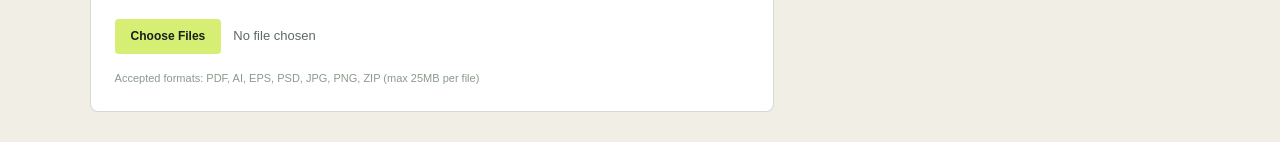
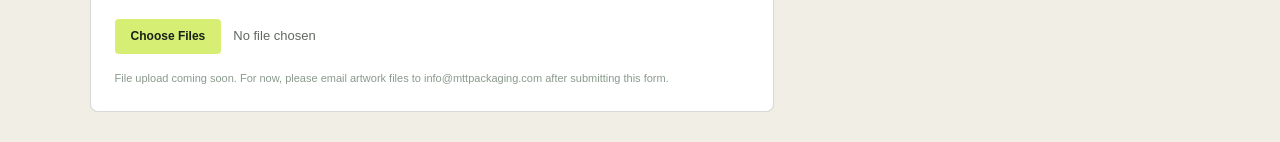
Before and after one commit to Alexanderhe1212/mtt-packaging-site, a Next.js app: page /request-a-quote in a window 1280 px wide. Shown: the part 1428-1570 px from the top of the page. Built offline with nearby package versions, Linux system fonts and the light colour scheme.

Commit message:
feat: integrate Formspree for RFQ form submission
- Form ID: xyeyzwpw
- Receiver: info@mttpackaging.com
- Added honeypot spam protection (_gotcha field)
- Added hidden _subject field
- Disabled file upload (Formspree free limitation)
- Updated TODO documentation

```diff
--- a/app/request-a-quote/page.tsx
+++ b/app/request-a-quote/page.tsx
@@ -35,40 +35,24 @@ const structuredData = {
 };
 
 /*
- * RFQ FORM SUBMISSION — BACKEND INTEGRATION REQUIRED
+ * RFQ FORM SUBMISSION — ACTIVE
  *
- * Current state: FRONTEND ONLY
- * The form currently uses a mailto: fallback to send form data via the user's email client.
- * This is NOT a reliable production solution.
+ * Service: Formspree (https://formspree.io)
+ * Form ID: xyeyzwpw
+ * Receiver: info@mttpackaging.com
  *
- * TODO: Integrate one of the following backend services:
+ * Status: ACTIVE — form submissions are being received
  *
- * Option 1: Formspree (https://formspree.io)
- *   - Free tier: 50 submissions/month
- *   - Add form action: https://formspree.io/f/YOUR_FORM_ID
- *   - Method: POST
- *   - No backend required
+ * LIMITATIONS:
+ * - File uploads not supported on Formspree free plan
+ * - Users directed to email artwork files separately
+ * - No server-side validation (Formspree handles spam via honeypot)
  *
- * Option 2: EmailJS (https://www.emailjs.com/)
- *   - Free tier: 200 emails/month
- *   - Client-side SDK, no backend required
- *   - Requires account setup and template configuration
- *
- * Option 3: Custom API endpoint
- *   - Build a serverless function (Vercel, Cloudflare Workers, etc.)
- *   - Handle form submission, file upload, email notification
- *   - Store submissions in database for backup
- *
- * Option 4: Netlify Forms (if migrating to Netlify)
- *   - Built-in form handling
- *   - Free tier: 100 submissions/month
- *
- * IMPORTANT:
- * - Do NOT expose API keys in client-side code
- * - Implement spam protection (honeypot, reCAPTCHA, or similar)
- * - Store submissions as backup (not just email)
- * - Create /thank-you/ page ONLY after submission is verified working
- * - Track RFQ submission as GA4 conversion event
+ * TODO (future improvements):
+ * - Upgrade Formspree or migrate to custom backend for file uploads
+ * - Add GA4 conversion tracking on form submission
+ * - Create /thank-you/ page with next steps
+ * - Add server-side form validation
  */
 
 export default function RequestAQuotePage() {
@@ -129,15 +113,17 @@ export default function RequestAQuotePage() {
            * 6. Track submission as GA4 conversion event
            */}
           {/*
-           * FORM SUBMISSION: mailto: fallback (no JavaScript required)
-           * TODO: Replace with proper backend when available (see top of file)
+           * FORM SUBMISSION: Formspree (https://formspree.io)
+           * Form ID: xyeyzwpw
+           * Receives: info@mttpackaging.com
            */}
           <form
             className="rfq-form"
-            action="mailto:info@mttpackaging.com"
-            method="post"
-            encType="text/plain"
+            action="https://formspree.io/f/xyeyzwpw"
+            method="POST"
           >
+            <input type="hidden" name="_subject" value="New RFQ from mttpackaging.com" />
+            <input type="text" name="_gotcha" style={{ display: 'none' }} />
             {/* Contact Information */}
             <fieldset className="rfq-fieldset">
               <legend>Contact Information</legend>
@@ -273,10 +259,12 @@ export default function RequestAQuotePage() {
                   multiple
                   accept=".pdf,.ai,.eps,.psd,.jpg,.jpeg,.png,.zip"
                   className="rfq-file-input"
+                  disabled
                 />
                 <small>
-                  Accepted formats: PDF, AI, EPS, PSD, JPG, PNG, ZIP (max 25MB
-                  per file)
+                  File upload coming soon. For now, please email artwork files to{" "}
+                  <a href="mailto:info@mttpackaging.com">info@mttpackaging.com</a>
+                  {" "}after submitting this form.
                 </small>
                 {/*
                  * TODO: File upload requires backend integration.
```
